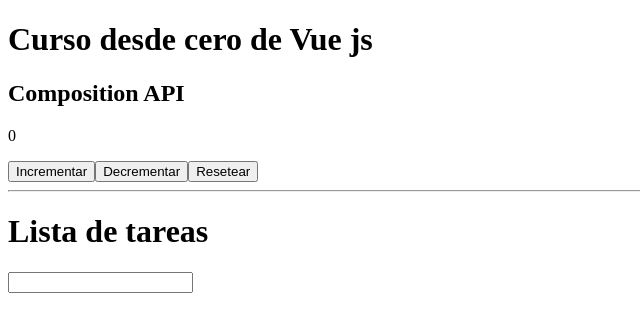
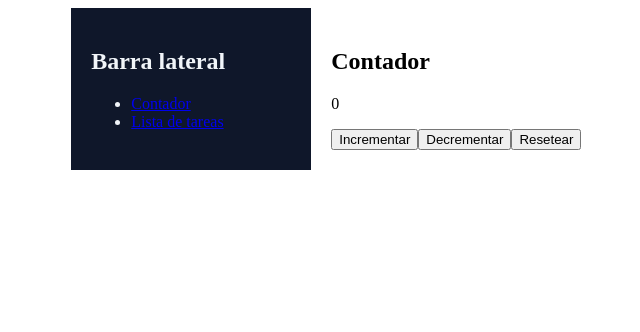
Before and after one commit to alvaro-dev11/Curso-de-Vue-js, a Vue app: page /contador in a window 1280 px wide. Shown: the top 332 px of the page, without its empty margins (0-640 px from the left). Built offline with nearby package versions, Linux system fonts and the light colour scheme.

Commit message:
Mostrando componentes con vue router

```diff
--- a/src/App.vue
+++ b/src/App.vue
@@ -1,16 +1,17 @@
 <script setup>
-import Contador from './components/Contador.vue'
-import ListaDeTareas from './components/ListaDeTareas.vue'
+import MainView from './views/MainView.vue'
 </script>
 
 <template>
-  <h1>Curso desde cero de Vue js</h1>
+  <!-- <h1>Curso desde cero de Vue js</h1>
 
   <h2>Composition API</h2>
 
   <Contador />
   <hr />
-  <ListaDeTareas />
+  <ListaDeTareas /> -->
+
+  <MainView />
 </template>
 
 <style scoped></style>
--- a/src/components/Contador.vue
+++ b/src/components/Contador.vue
@@ -27,6 +27,7 @@ const cambiarColor = computed(() => {
 </script>
 
 <template>
+  <h1>Contador</h1>
   <p :class="cambiarColor">{{ contador }}</p>
 
   <button @click="incrementar">Incrementar</button>
--- /dev/null
+++ b/src/components/Sidebar.vue
@@ -0,0 +1,26 @@
+<script setup></script>
+
+<template>
+  <aside class="sidebar">
+    <h2>Barra lateral</h2>
+
+    <ul>
+      <li>
+        <router-link to="/contador">Contador</router-link>
+      </li>
+
+      <li>
+        <router-link to="/tareas">Lista de tareas</router-link>
+      </li>
+    </ul>
+  </aside>
+</template>
+
+<style>
+.sidebar {
+  width: 200px;
+  background-color: #0f172a;
+  color: #f1f5f9;
+  padding: 20px;
+}
+</style>
--- a/src/router/index.js
+++ b/src/router/index.js
@@ -1,5 +1,4 @@
 import { createRouter, createWebHistory } from 'vue-router'
-// import HomeView from '../views/HomeView.vue'
 
 const router = createRouter({
   history: createWebHistory(import.meta.env.BASE_URL),
@@ -9,14 +8,18 @@ const router = createRouter({
     //   name: 'home',
     //   component: HomeView
     // },
-    // {
-    //   path: '/about',
-    //   name: 'about',
-    //   // route level code-splitting
-    //   // this generates a separate chunk (About.[hash].js) for this route
-    //   // which is lazy-loaded when the route is visited.
-    //   component: () => import('../views/AboutView.vue')
-    // }
+    {
+      path: '/contador',
+      name: 'contador',
+
+      component: () => import('../components/Contador.vue')
+    },
+    {
+      path: '/tareas',
+      name: 'tareas',
+
+      component: () => import('../components/ListaDeTareas.vue')
+    }
   ]
 })
 
--- /dev/null
+++ b/src/views/MainView.vue
@@ -0,0 +1,26 @@
+<script setup>
+import Sidebar from '@/components/Sidebar.vue'
+</script>
+
+<template>
+  <main class="container">
+    <Sidebar />
+    <section class="content">
+      <router-view />
+    </section>
+  </main>
+</template>
+
+<style>
+.container {
+  width: 90%;
+  max-width: 1440px;
+  margin: 0 auto;
+
+  display: flex;
+}
+.content {
+  flex: 1;
+  padding: 20px;
+}
+</style>
```
